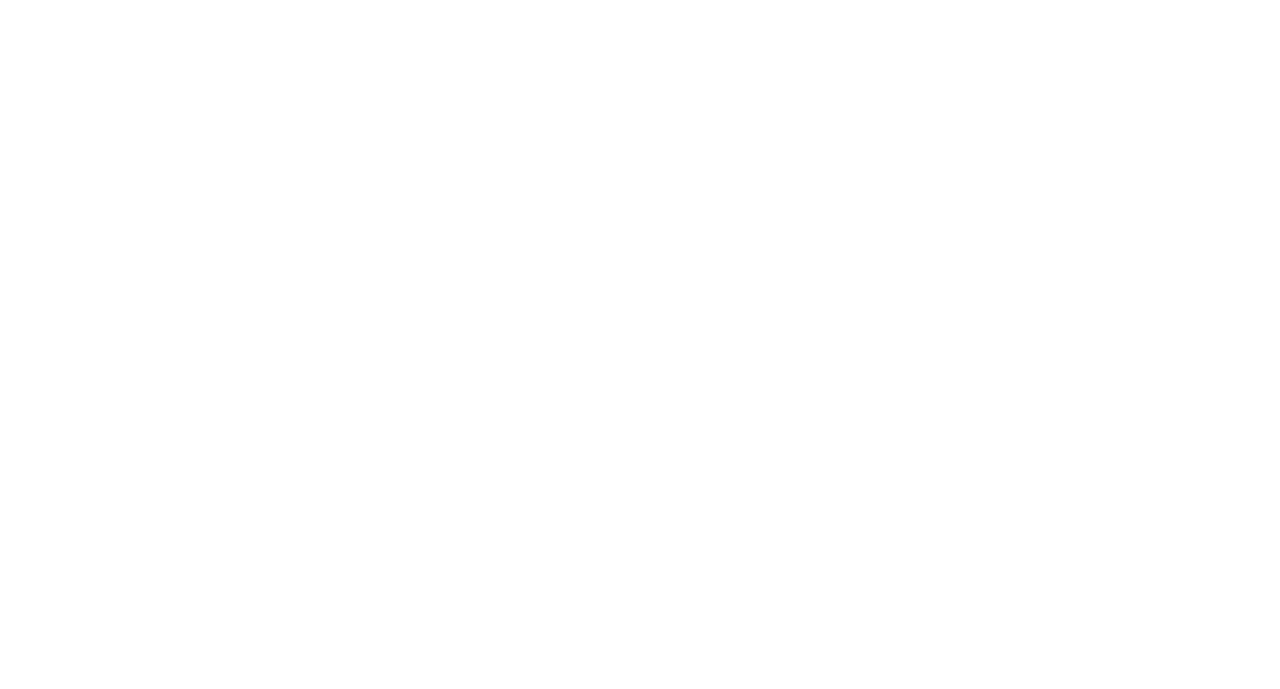
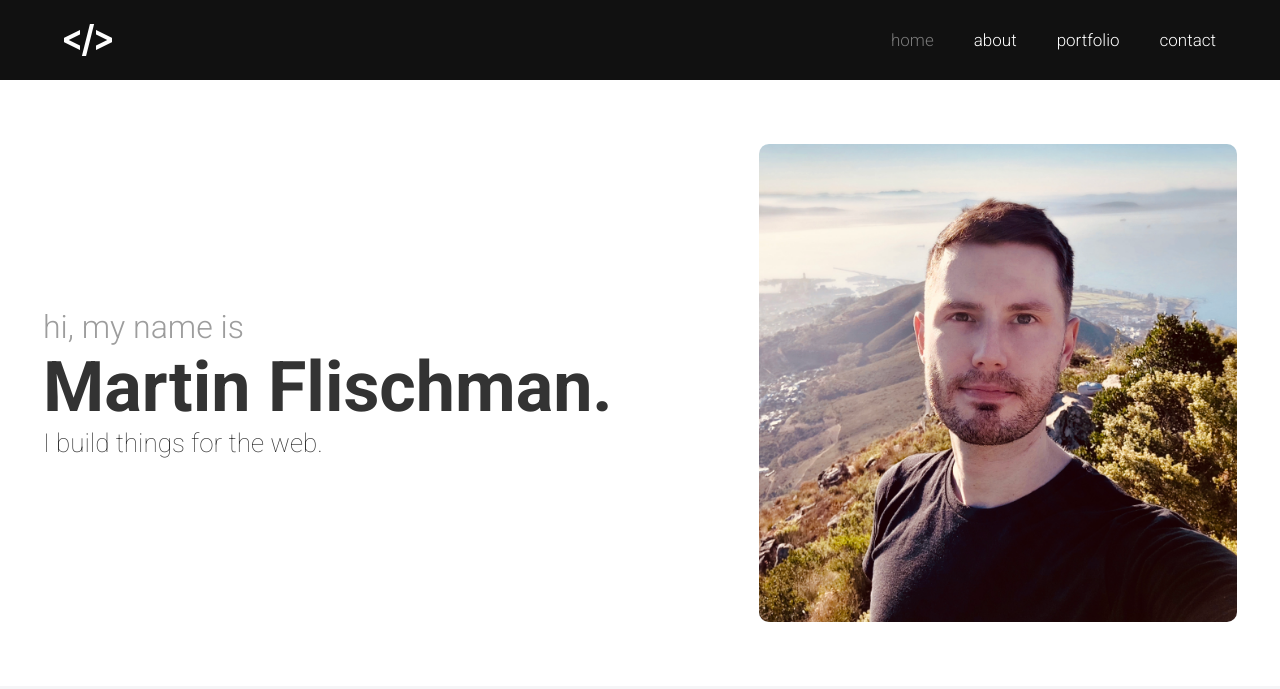
Before and after one commit to HashtagDevM/portfolio, a plain HTML site: page index.html in a window 1280 px wide. Drawn offline with Linux system fonts and the light colour scheme.

Commit message:
HTNL and CSS
HTML: Favicon and logo added. Hero section content and image added.

CSS: Root accent colours set. Styling done on the navigation bar and the hero section.

```diff
--- a/index.html
+++ b/index.html
@@ -1,14 +1,50 @@
 <!DOCTYPE html>
 <html lang="en">
-<head>
-    <meta charset="UTF-8">
-    <meta http-equiv="X-UA-Compatible" content="IE=edge">
-    <meta name="viewport" content="width=device-width, initial-scale=1.0">
-    <title>Martin Flischman | Portfolio</title>
-    <link rel="stylesheet" href="style.css">
-    <link rel="shortcut icon" href="favicon.ico" type="image/x-icon">
-</head>
-<body>
+	<head>
+		<meta charset="UTF-8" />
+		<meta http-equiv="X-UA-Compatible" content="IE=edge" />
+		<meta name="viewport" content="width=device-width, initial-scale=1.0" />
+		<title>Martin Flischman | Front-End Developer</title>
+		<link rel="stylesheet" href="style.css" />
+		<link rel="shortcut icon" href="images/logo.png" type="image/x-icon" />
+	</head>
+	<body>
+		<nav>
+			<img class="logo" src="images/logo.png" alt="A logo image" />
+			<ul>
+				<li><a href="#" class="active">Home</a></li>
+				<li><a href="#">About</a></li>
+				<li><a href="#">Portfolio</a></li>
+				<li><a href="#">Contact</a></li>
+			</ul>
+		</nav>
 
-</body>
+		<header id="home">
+			<div class="hero">
+				<h3>hi, my name is</h3>
+				<h1>Martin Flischman.</h1>
+				<h2>I build things for the web.</h2>
+			</div>
+
+			<img class="selfie" src="images/selfie.jpeg" alt="A photo of myself" />
+		</header>
+
+		<!--
+					<section id="about">
+			<p>
+				I have a passion for coding. I'm constantly thinking about my next
+				project and how I can improve on projects already completed. I often
+				find myself losing track of time after starting work on a new project.
+			</p>
+			<p>
+				Apart from being a web developer, I love being in nature. Favourites
+				being hiking, kayaking and going to the beach. When indoors, I like
+				watching fantasy genre movies and series. I am a vegetarian, mostly for
+				the health benefits. I spend a lot of my free time exploring the latest
+				technology advancements on YouTube and Twitter. I'm not much of a gamer,
+				but I do play retro Pokemon games every so often.
+			</p>
+		</section>
+-->
+	</body>
 </html>
--- a/style.css
+++ b/style.css
@@ -1,3 +1,107 @@
-html {
+@import url("https://fonts.googleapis.com/css2?family=Roboto:wght@100;300;400;700&display=swap");
+
+:root {
+	--light: #9d9d9d;
+	--medium: #7a7a7a;
+	--dark: #333;
+	--accent1: #e5b748;
+	--accent2: #7ec2ba;
+	--accent3: #d96b6a;
+}
+
+* {
+	margin: 0;
+	padding: 0;
+	box-sizing: border-box;
+	font-family: "Roboto", Arial, Helvetica, sans-serif;
 	font-size: 62.5%;
 }
+
+body {
+	background: #f5f5f7;
+}
+
+nav {
+	display: flex;
+	justify-content: space-between;
+	align-items: center;
+	width: clamp(3.75rem, 100%, 150rem);
+	padding: 0 5%;
+	height: 8rem;
+	background: #111;
+}
+
+.logo {
+	cursor: pointer;
+}
+
+ul {
+	display: flex;
+	list-style: none;
+	text-transform: lowercase;
+}
+
+li {
+	padding-left: 4rem;
+}
+
+li a {
+	color: #fff;
+	font-size: 1.7rem;
+	font-weight: 300;
+	text-decoration: none;
+	cursor: pointer;
+}
+
+li a.active {
+	color: var(--medium);
+}
+
+li a:hover {
+	color: var(--medium);
+}
+
+header {
+	background: #fff;
+	display: flex;
+	justify-content: space-between;
+	align-items: center;
+	width: 100%;
+	padding: 6.4rem 4.3rem;
+}
+
+.hero {
+	scroll-padding: 92rem 0 0 0;
+}
+
+h1 {
+	font-size: 7rem;
+	font-weight: 700;
+	color: var(--dark);
+}
+
+h2 {
+	font-size: 2.6rem;
+	font-weight: 100;
+	color: var(--dark);
+}
+
+h3 {
+	font-size: 3.2rem;
+	font-weight: 300;
+	color: var(--light);
+}
+
+p {
+	width: clamp(45ch, 50%, 75ch);
+	color: var(--dark);
+	font-size: 1.8rem;
+	font-weight: 100;
+}
+
+.selfie {
+	max-width: 40%;
+	height: auto;
+	border-radius: 1rem;
+	display: block;
+}
```
Also changed, not shown: images/logo.png (added), images/selfie.jpeg (added), 2 other files.
